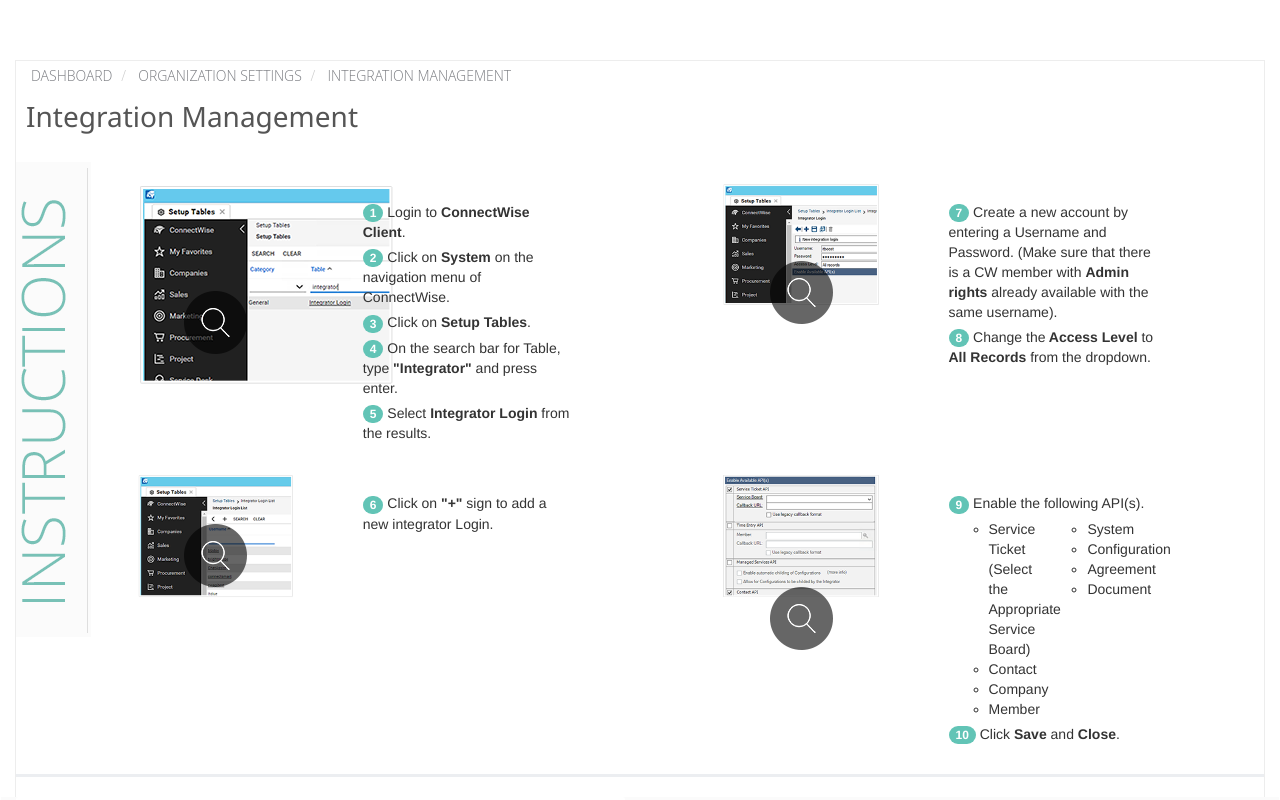
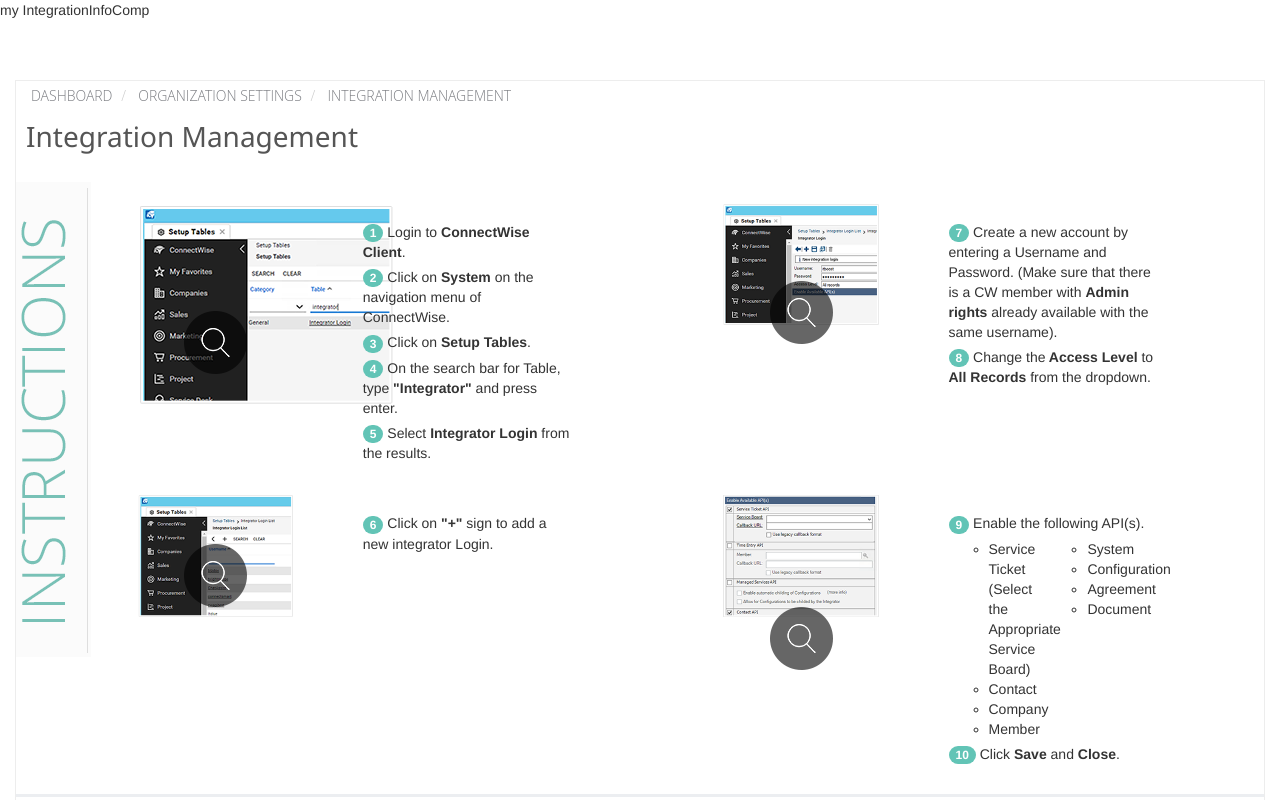
Before and after one commit to thesircle/irr, a React app: page /integration/kaseya/update in a window 1280 px wide. Shown: the top 800 px of the page. Built offline with nearby package versions, Linux system fonts and the light colour scheme.

Commit message:
WIP - Kaseya - created integration info componenet

```diff
--- /dev/null
+++ b/src/components/integrations/integrationInfoComp.tsx
@@ -0,0 +1,3 @@
+export const IntegrationInfoComp = (p) => {
+  return(<div>my IntegrationInfoComp {p.abc}</div>)
+}
--- a/src/components/integrations/kaseya/kaseyaComp.tsx
+++ b/src/components/integrations/kaseya/kaseyaComp.tsx
@@ -1,4 +1,5 @@
 import './../../../styles/main.scss'
+import {IntegrationInfoComp} from '../integrationInfoComp'
 
 var isUpdateMode = (props) => {
   return(// to be changed soon
@@ -22,6 +23,7 @@
 
   return(
   <div>
+    <IntegrationInfoComp/>
     {/*<div className="myClass">This is user ID page... your id: {props.match.params.id} </div>*/}
     <div className="container">
       <div className="modal fade" id="myModal" role="dialog">
```
